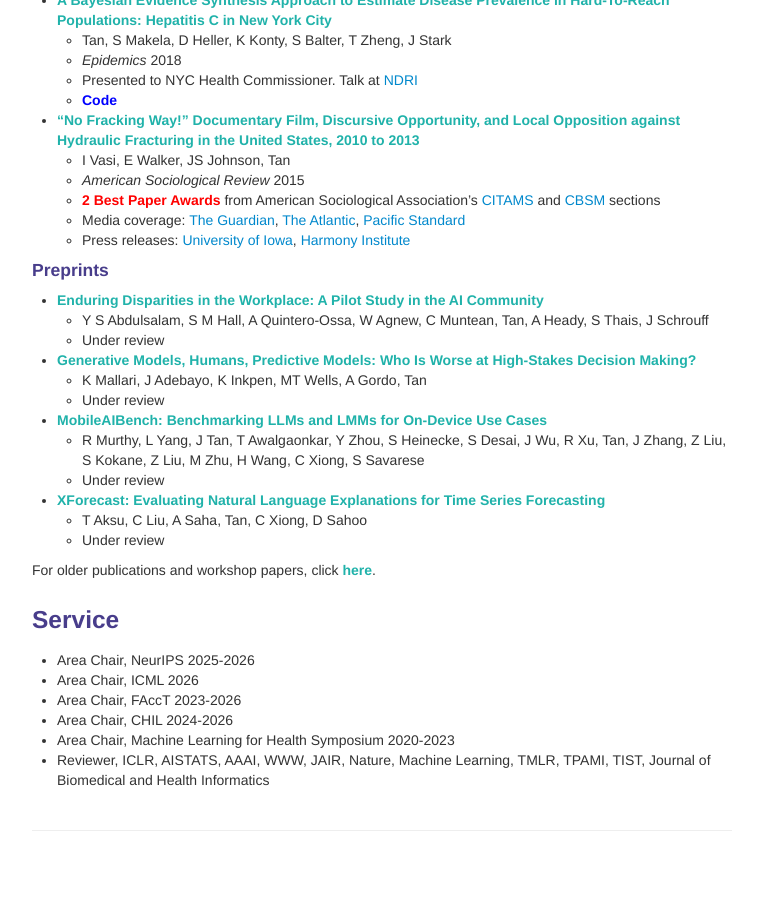
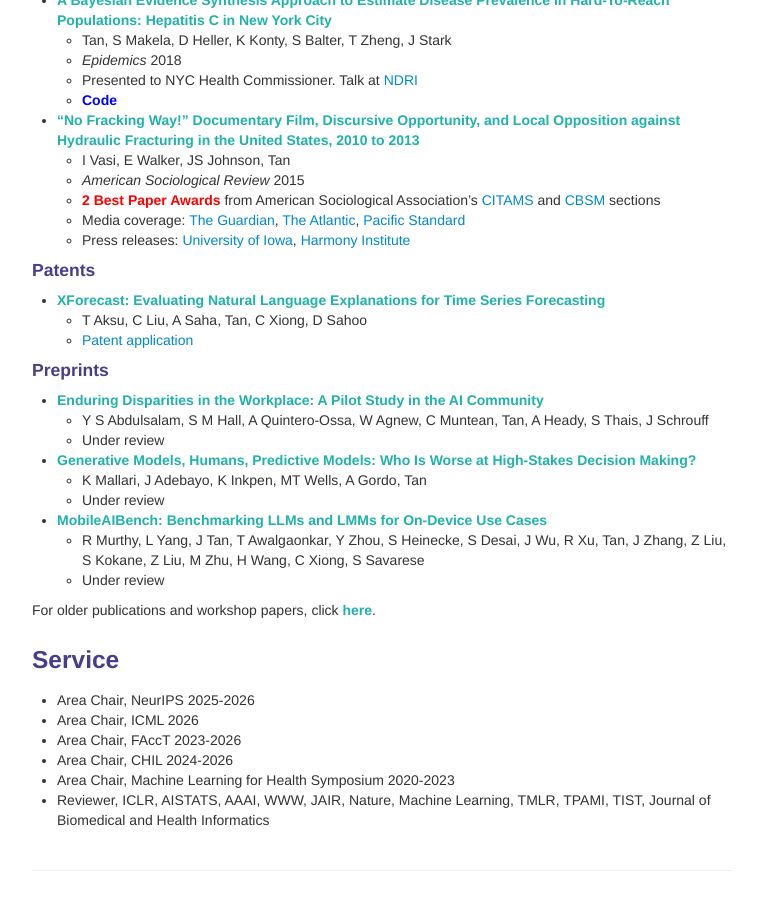
Before and after one commit to shftan/shftan.github.io, a Jekyll site: the page built from index.md, in a window 1280 px wide and 900 px high, scrolled down 1962 px. Shown: the whole window, without its empty margins (258-1021 px from the left). Built offline with Jekyll 4.4.1, drawn with Linux system fonts in a browser that asks for light colours; before the commit the page ends 2824 px from its top, so only the background shows below that; part of the change alters nothing that is shown.

Commit message:
Update index.md

```diff
--- a/index.md
+++ b/index.md
@@ -106,6 +106,11 @@ For other news, click <a class="paper" href="oldernews.html">here</a>.
    - Media coverage: [The Guardian](https://www.theguardian.com/environment/2015/sep/02/gasland-hbo-documentary-fracking-opposition), [The Atlantic](https://www.theatlantic.com/entertainment/archive/2017/02/a-common-theme-for-this-years-oscar-nominated-documentaries/517638/), [Pacific Standard](https://psmag.com/environment/a-fracking-effective-film)
    - Press releases: [University of Iowa](http://www.newswise.com/articles/the-power-of-film), [Harmony Institute](https://harmonylabs.org/gasland)
 
+<h4>Patents</h4>
+- <a class="paper" href="https://arxiv.org/abs/2410.14180">XForecast: Evaluating Natural Language Explanations for Time Series Forecasting</a>
+   - T Aksu, C Liu, A Saha, Tan, C Xiong, D Sahoo
+   - [Patent application](https://patents.google.com/patent/US20250384241A1)
+
 <h4>Preprints</h4>
 - <a class="paper" href="https://arxiv.org/abs/2506.04305">Enduring Disparities in the Workplace: A Pilot Study in the AI Community</a>
    - Y S Abdulsalam, S M Hall, A Quintero-Ossa, W Agnew, C Muntean, Tan, A Heady, S Thais, J Schrouff
@@ -115,9 +120,6 @@ For other news, click <a class="paper" href="oldernews.html">here</a>.
    - Under review
 - <a class="paper" href="https://arxiv.org/abs/2406.10290">MobileAIBench: Benchmarking LLMs and LMMs for On-Device Use Cases</a>
    - R Murthy, L Yang, J Tan, T Awalgaonkar, Y Zhou, S Heinecke, S Desai, J Wu, R Xu, Tan, J Zhang, Z Liu, S Kokane, Z Liu, M Zhu, H Wang, C Xiong, S Savarese
-   - Under review
-- <a class="paper" href="https://arxiv.org/abs/2410.14180">XForecast: Evaluating Natural Language Explanations for Time Series Forecasting</a>
-   - T Aksu, C Liu, A Saha, Tan, C Xiong, D Sahoo
    - Under review
 
 For older publications and workshop papers, click <a class="paper" href="olderpublications.html">here</a>.
```
